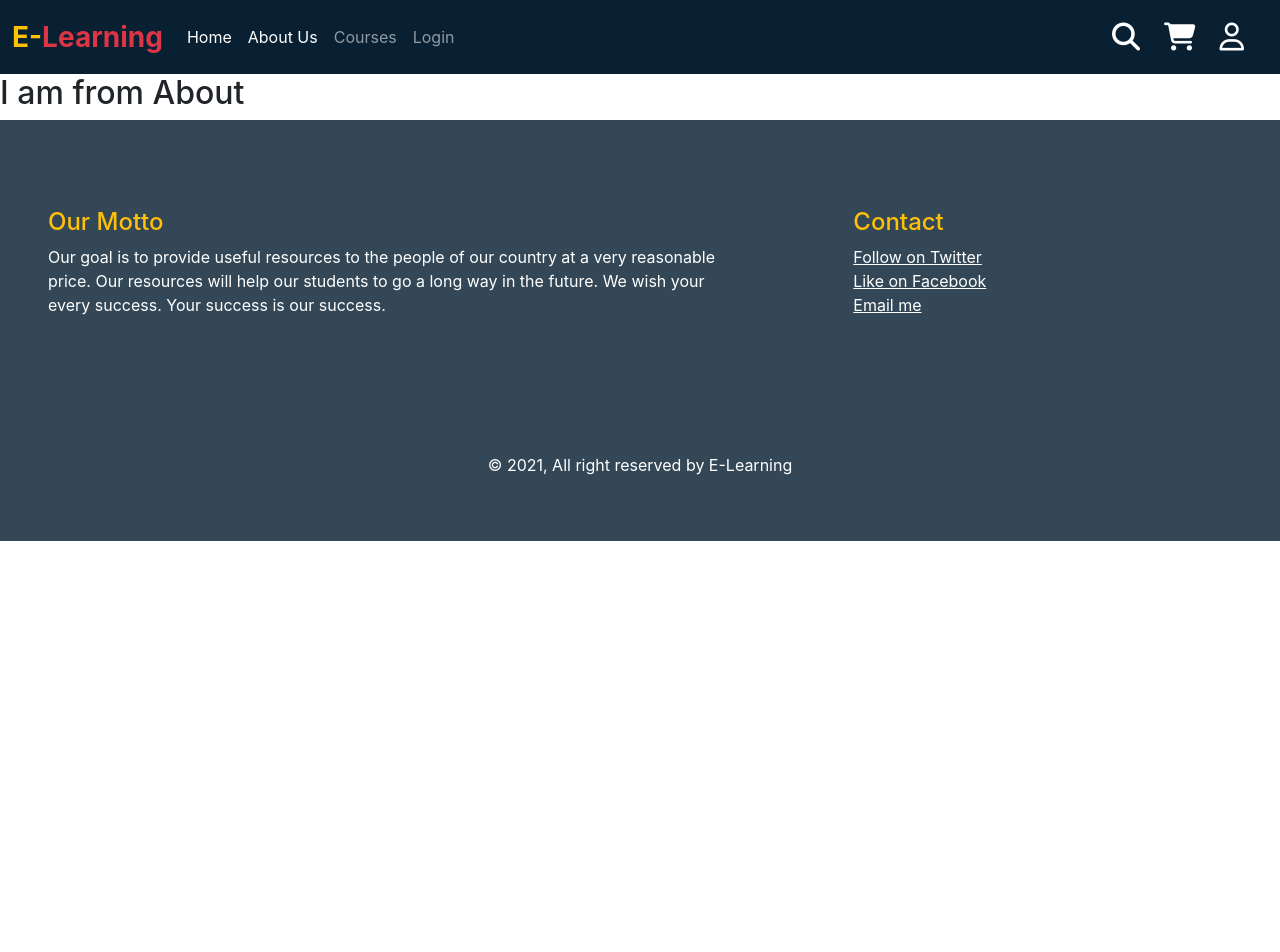
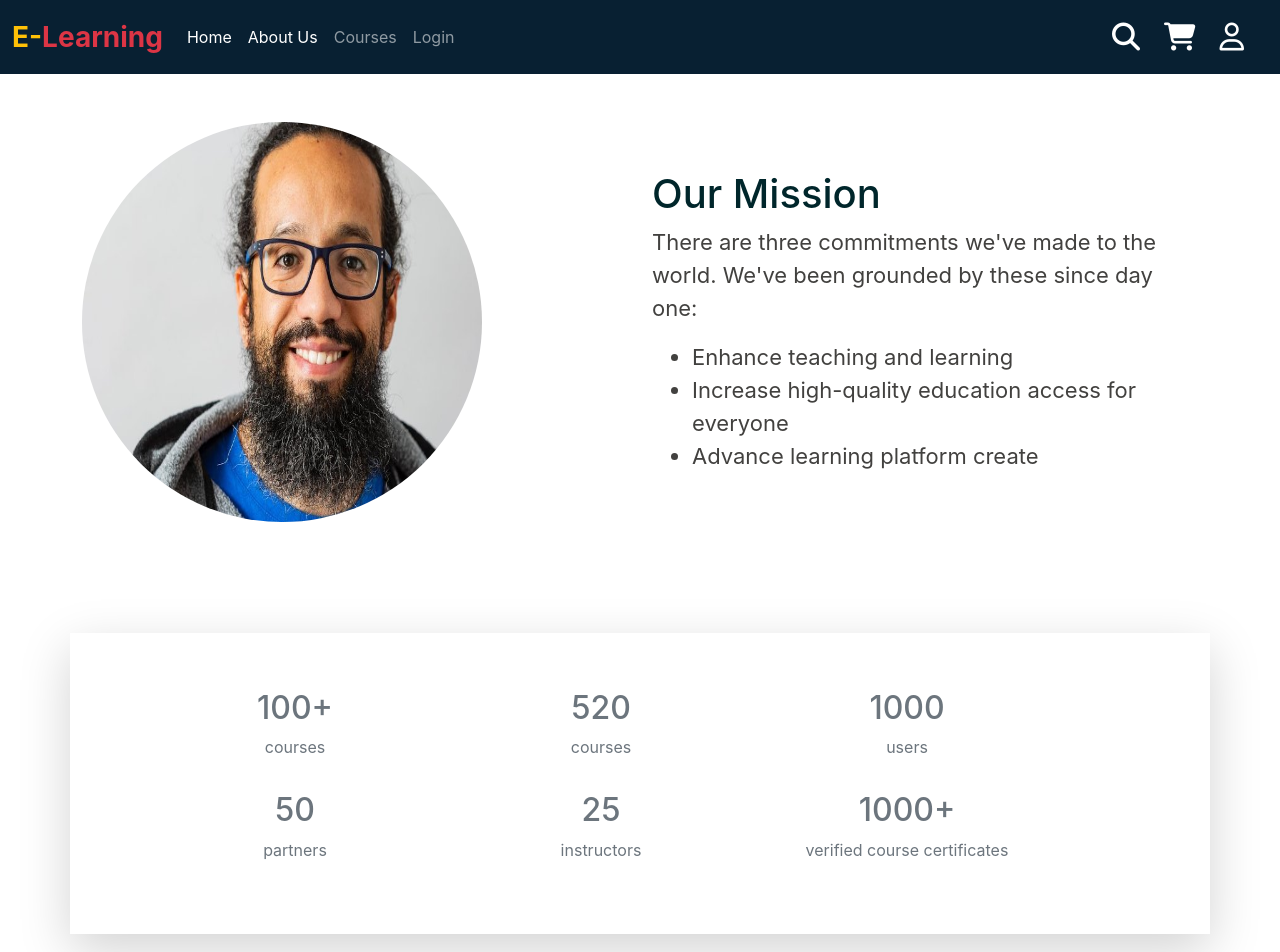
Before and after one commit to Jubair-Ahmed-Khan/educational-website, a React (Create React App) app: page /about in a window 1280 px wide. Shown: the top 952 px of the page. Before the commit the page ends 800 px from the top, so only its background shows below. Built offline with nearby package versions, Linux system fonts and the light colour scheme.

Commit message:
some part of about added

```diff
--- /dev/null
+++ b/public/aboutInfo.json
@@ -0,0 +1,32 @@
+[
+    {
+        "key": 1,
+        "count": "100+",
+        "topic": "courses"
+    },
+    {
+        "key": 2,
+        "count": "520",
+        "topic": "courses"
+    },
+    {
+        "key": 3,
+        "count": "1000",
+        "topic": "users"
+    },
+    {
+        "key": 4,
+        "count": "50",
+        "topic": "partners"
+    },
+    {
+        "key": 5,
+        "count": "25",
+        "topic": "instructors"
+    },
+    {
+        "key": 6,
+        "count": "1000+",
+        "topic": "verified course certificates"
+    }
+]
--- /dev/null
+++ b/src/component/About/About.css
@@ -0,0 +1,13 @@
+.imgStyle{
+    height: 400px;
+    width: 400px;
+    border-radius: 100%;
+}
+.heading-style{
+    color: #00262b;
+}
+
+.text-style{
+    font-size: 22px;
+    color: #42413f;
+}
--- a/src/component/About/About.js
+++ b/src/component/About/About.js
@@ -1,9 +1,53 @@
-import React from 'react';
+import React, { useEffect, useState } from 'react';
+import AboutInfo from '../AboutInfo/AboutInfo';
+import './About.css';
 
 const About = () => {
+    const src = "./images/about.jpg";
+    const [info, setInfo] = useState([]);
+    useEffect(() => {
+        fetch('./aboutInfo.json')
+            .then(res => res.json())
+            .then(data => setInfo(data))
+    }, [])
+    const personContainer = {
+        backgroundColor: "#fbfaf9"
+    }
     return (
         <div>
-            <h2>I am from About</h2>
+            <div className="container py-5">
+                <div className="row">
+                    <div className="col-sm-12 col-md-8 col-lg-6">
+                        <div className="me-5">
+                            <img className="img-fluid imgStyle" src={src} alt="welcome_image" />
+                        </div>
+                    </div>
+                    <div className="col-sm-12 col-md-8 col-lg-6 py-5">
+                        <h1 className="heading-style">Our Mission</h1>
+                        <p className="text-style">There are three commitments we've made to the world. We've been grounded by these since day one:</p>
+                        <ul className="text-style ms-2">
+                            <li>Enhance teaching and learning</li>
+                            <li>Increase high-quality education access for everyone</li>
+                            <li>Advance learning platform create</li>
+                        </ul>
+                    </div>
+                </div>
+            </div>
+            <div className="container shadow-lg p-5 my-5">
+                <div className="row row-cols-sm-1 row-cols-md-4 row-cols-lg-4 text-center ms-4">
+                    {
+                        info.map(inf => <AboutInfo
+                            key={inf.key}
+                            info={inf}
+                        ></AboutInfo>)
+                    }
+                </div>
+            </div>
+            <div style={personContainer}>
+                <div className="container">
+
+                </div>
+            </div>
         </div>
     );
 };
--- /dev/null
+++ b/src/component/AboutInfo/AboutInfo.js
@@ -0,0 +1,14 @@
+import React from 'react';
+
+const AboutInfo = (props) => {
+    const { count, topic } = props.info;
+    return (
+        <div className="col py-2 mx-4 text-secondary">
+            <h2>{count}</h2>
+            <p>{topic}</p>
+        </div>
+
+    );
+};
+
+export default AboutInfo;
--- a/src/component/Course/Course.js
+++ b/src/component/Course/Course.js
@@ -10,7 +10,7 @@ const Course = (props) => {
     return (
         <div>
             <div className="col">
-                <div className="card shadow-lg mb-sm-3 h-100">
+                <div className="card shadow-lg mb-3 h-100">
                     {/* card image  */}
                     <img src={url} className="card-img-top  p-3" alt="course-img" style={{ height: "200px" }} />
 
--- a/src/component/Login/Login.js
+++ b/src/component/Login/Login.js
@@ -4,15 +4,12 @@ import { useHistory } from 'react-router';
 const Login = () => {
     const src = "./images/login.jpg";
     const history = useHistory();
-    const loginStyle = {
-        backgroundColor: "white"
-    }
 
     const handleClick = () => {
         history.push('/home');
     }
     return (
-        <div style={loginStyle}>
+        <div>
             <div className="container py-5">
                 <div className="row">
                     <div className="col-sm-12 col-md-8 col-lg-6">
@@ -22,6 +19,7 @@ const Login = () => {
                     </div>
                     <div className="col-sm-12 col-md-8 col-lg-6 py-5">
                         <form className="bg-white p-5 shadow-lg">
+                            <h1 className="text-primary mb-4">Login</h1>
                             <div className="mb-3">
                                 <label for="exampleInputEmail1" className="form-label">Email address</label>
                                 <input type="email" className="form-control" id="exampleInputEmail1" aria-describedby="emailHelp" />
@@ -39,7 +37,6 @@ const Login = () => {
                             <button onClick={handleClick} type="submit" className="btn btn-primary w-100">Login</button>
                         </form>
                     </div>
-
                 </div>
             </div>
         </div>
```
Also changed, not shown: public/images/about.jpg (added).
